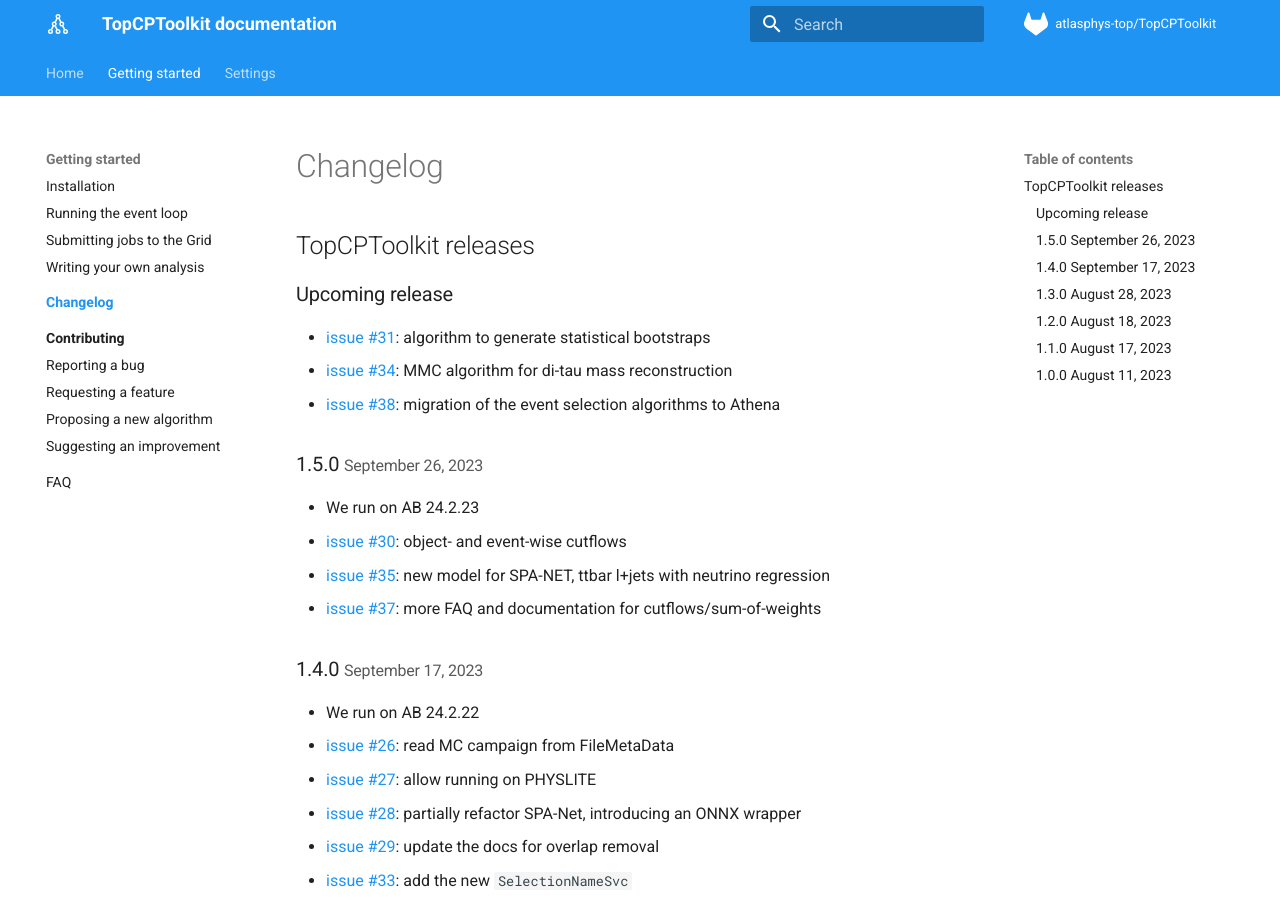
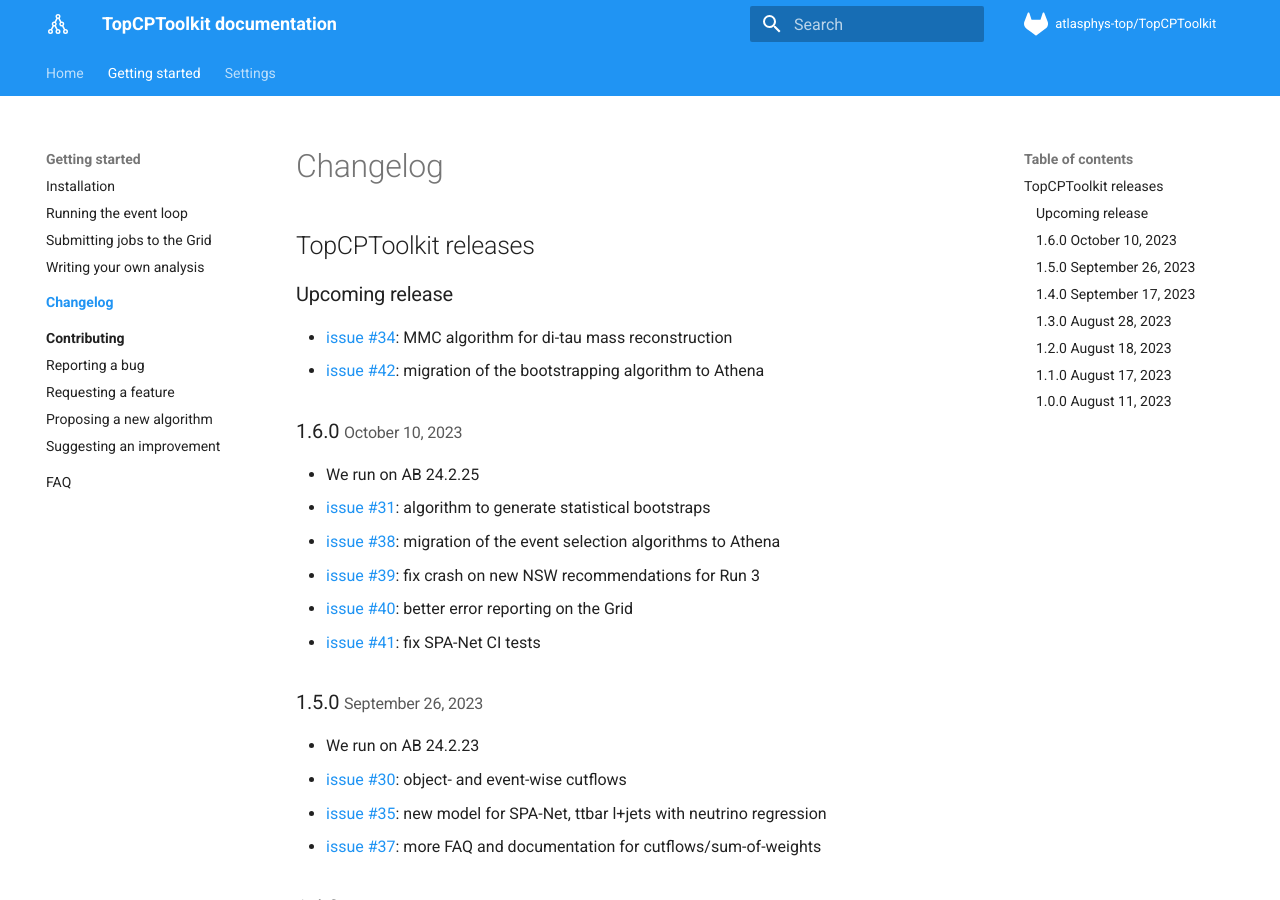
Before and after one commit to SuperNova76/TopCPToolKit, an MkDocs documentation site: the page built from docs/changelog/index.md, in a window 1280 px wide and 900 px high. Built offline with MkDocs 1.6.1 and Material for MkDocs 9.7.7, drawn with Linux system fonts in a browser that asks for light colours.

Commit message:
update FAQ and changelog

```diff
--- a/docs/changelog/index.md
+++ b/docs/changelog/index.md
@@ -4,15 +4,23 @@
 
 ### Upcoming release
 
+- [issue #34](https://gitlab.cern.ch/atlasphys-top/reco/TopCPToolkit/-/issues/34): MMC algorithm for di-tau mass reconstruction
+- [issue #42](https://gitlab.cern.ch/atlasphys-top/reco/TopCPToolkit/-/issues/42): migration of the bootstrapping algorithm to Athena
+
+### 1.6.0 <small>October 10, 2023</small>
+
+- We run on AB 24.2.25
 - [issue #31](https://gitlab.cern.ch/atlasphys-top/reco/TopCPToolkit/-/issues/31): algorithm to generate statistical bootstraps
-- [issue #34](https://gitlab.cern.ch/atlasphys-top/reco/TopCPToolkit/-/issues/34): MMC algorithm for di-tau mass reconstruction
 - [issue #38](https://gitlab.cern.ch/atlasphys-top/reco/TopCPToolkit/-/issues/38): migration of the event selection algorithms to Athena
+- [issue #39](https://gitlab.cern.ch/atlasphys-top/reco/TopCPToolkit/-/issues/39): fix crash on new NSW recommendations for Run 3
+- [issue #40](https://gitlab.cern.ch/atlasphys-top/reco/TopCPToolkit/-/issues/40): better error reporting on the Grid
+- [issue #41](https://gitlab.cern.ch/atlasphys-top/reco/TopCPToolkit/-/issues/41): fix SPA-Net CI tests
 
 ### 1.5.0 <small>September 26, 2023</small>
 
 - We run on AB 24.2.23
 - [issue #30](https://gitlab.cern.ch/atlasphys-top/reco/TopCPToolkit/-/issues/30): object- and event-wise cutflows
-- [issue #35](https://gitlab.cern.ch/atlasphys-top/reco/TopCPToolkit/-/issues/35): new model for SPA-NET, ttbar l+jets with neutrino regression
+- [issue #35](https://gitlab.cern.ch/atlasphys-top/reco/TopCPToolkit/-/issues/35): new model for SPA-Net, ttbar l+jets with neutrino regression
 - [issue #37](https://gitlab.cern.ch/atlasphys-top/reco/TopCPToolkit/-/issues/37): more FAQ and documentation for cutflows/sum-of-weights
 
 
```
Also changed, not shown: docs/faq.md (+14 -0 lines), docs/installation.md (+1 -1 lines).
